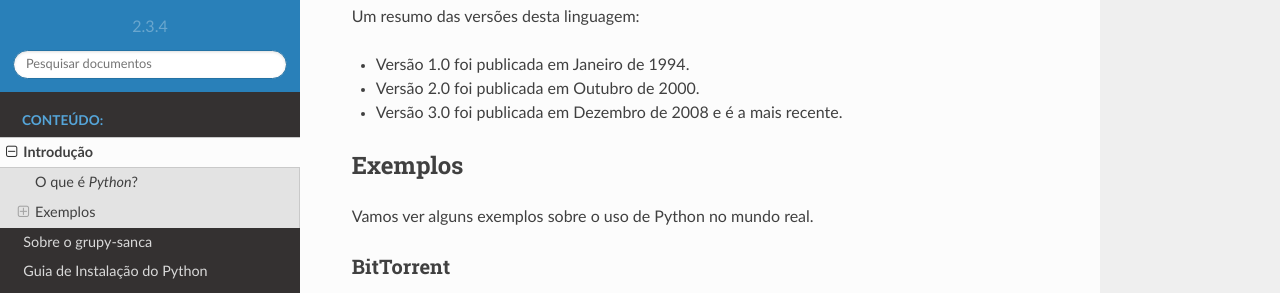
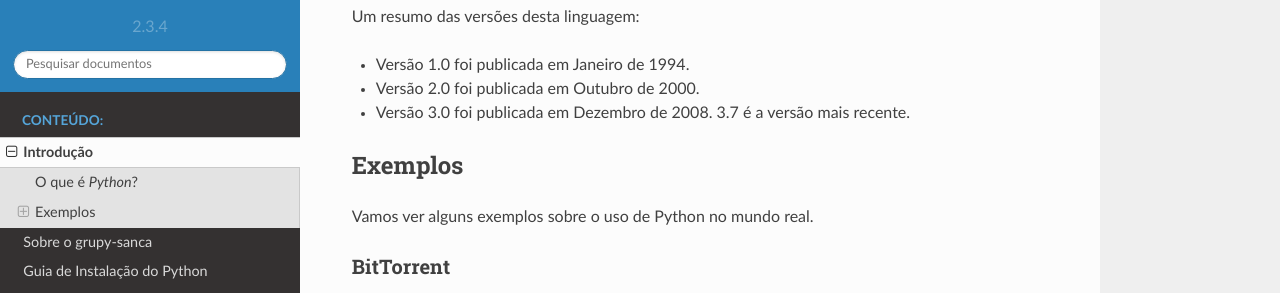
Before and after one commit to grupy-sanca/curso-python, a Sphinx documentation site: the page built from source/introducao.rst, in a window 1280 px wide and 900 px high, scrolled down 728 px. Shown: the part 155-448 px from the top of the window. Built offline with Sphinx 7.4.7 and the Read the Docs theme 2.0.0, drawn with Linux system fonts in a browser that asks for light colours.

Commit message:
Corrige versão mais recente do Python

```diff
--- a/source/introducao.rst
+++ b/source/introducao.rst
@@ -30,7 +30,7 @@ Um resumo das versões desta linguagem:
 
 - Versão 2.0 foi publicada em Outubro de 2000.
 
-- Versão 3.0 foi publicada em Dezembro de 2008 e é a mais recente.
+- Versão 3.0 foi publicada em Dezembro de 2008. 3.7 é a versão mais recente.
 
 
 Exemplos
```
